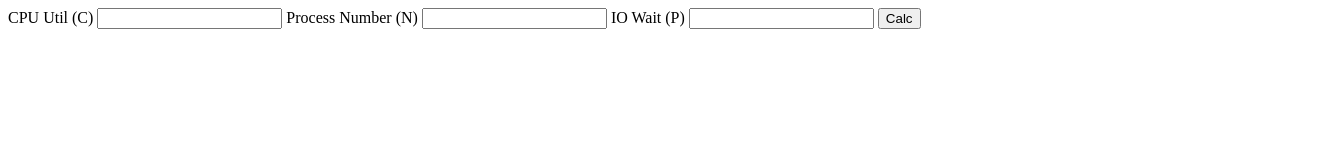
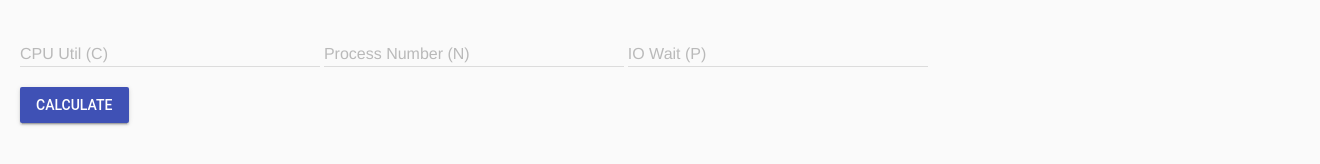
Before and after one commit to asclines/CS4352, a plain HTML site: page cpu-util/index.html in a window 1280 px wide. Shown: the whole page, 1320 px wide, since content can reach past the window. Drawn offline with nearby package versions, Linux system fonts and the light colour scheme.

Commit message:
Added MDL to UI

```diff
--- /dev/null
+++ b/cpu-util/cpu.css
@@ -0,0 +1,5 @@
+body {
+  padding: 20px;
+  background: #fafafa;
+  position: relative;
+}
--- a/cpu-util/index.html
+++ b/cpu-util/index.html
@@ -10,7 +10,14 @@
         <script src="http://cdnjs.cloudflare.com/ajax/libs/d3/3.5.5/d3.min.js"></script>
         <script src="https://wzrd.in/standalone/function-plot@1.14.0"></script>
 
+        <link rel="stylesheet" href="https://fonts.googleapis.com/icon?family=Material+Icons">
+        <link rel="stylesheet" href="https://code.getmdl.io/1.3.0/material.indigo-pink.min.css">
+        <script defer src="https://code.getmdl.io/1.3.0/material.min.js"></script>
+
         <script src="cpu.js"></script>
+        <link rel="stylesheet" href="cpu.css">
+
+
 
 
     </head>
@@ -19,16 +26,26 @@
 
 
         <form id="form">
-            <label for="cpuUtil">CPU Util (C)</label>
-            <input type="text" id="cpuUtil">
+            <div class="mdl-textfield mdl-js-textfield mdl-textfield--floating-label">
+                <input class="mdl-textfield__input" type="text" id="cpuUtil">
+                <label class="mdl-textfield__label" for="cpuUtil">CPU Util (C)</label>
+            </div>
+            <div class="mdl-textfield mdl-js-textfield mdl-textfield--floating-label">
+                <input class="mdl-textfield__input" type="text" id="processNumber">
+                <label class="mdl-textfield__label" for="processNumber">Process Number (N)</label>
+            </div>
+            <div class="mdl-textfield mdl-js-textfield mdl-textfield--floating-label">
+                <input class="mdl-textfield__input" type="text" id="iotime">
+                <label class="mdl-textfield__label" for="iottime">IO Wait (P) </label>
+            </div>
 
-            <label for="processNumber">Process Number (N)</label>
-            <input type="text" id="processNumber">
 
-            <label for="iottime">IO Wait (P) </label>
-            <input type="text" id="iotime">
 
-            <input type="submit" value="Calc" />
+
+            <br />
+            <button type="submit" class="mdl-button mdl-button--colored mdl-button--raised mdl-js-button mdl-js-ripple-effect">
+              Calculate
+            </button>
         </form>
 
         <div id="plot"></div>
@@ -40,13 +57,14 @@
                     $('#cpuUtil').val(),
                     $('#iotime').val(), $('#processNumber').val()
                 );
+                mdlCleanUp();
 
                 console.log(`CPU = (1- ${$('#iotime').val()} ^ N)`);
                 try {
                     functionPlot({
                         target: '#plot',
-                        xDomain: [0,10],
-                        yDomain: [0,1],
+                        xDomain: [0, 10],
+                        yDomain: [0, 1],
                         data: [{
                             fn: `y=(1- ${$('#iotime').val()} ^ x)`,
                             sampler: 'builtIn', // this will make function-plot use the evaluator of math.js
@@ -58,7 +76,13 @@
                     alert(err);
                 }
             }
-
+            //MDL Text Input Cleanup
+            function mdlCleanUp(){
+              var mdlInputs = document.querySelectorAll('.mdl-js-textfield');
+              for (var i = 0, l = mdlInputs.length; i < l; i++) {
+                mdlInputs[i].MaterialTextfield.checkDirty();
+              }
+            }
 
             document.getElementById('form').onsubmit = function(event) {
                 event.preventDefault();
```
